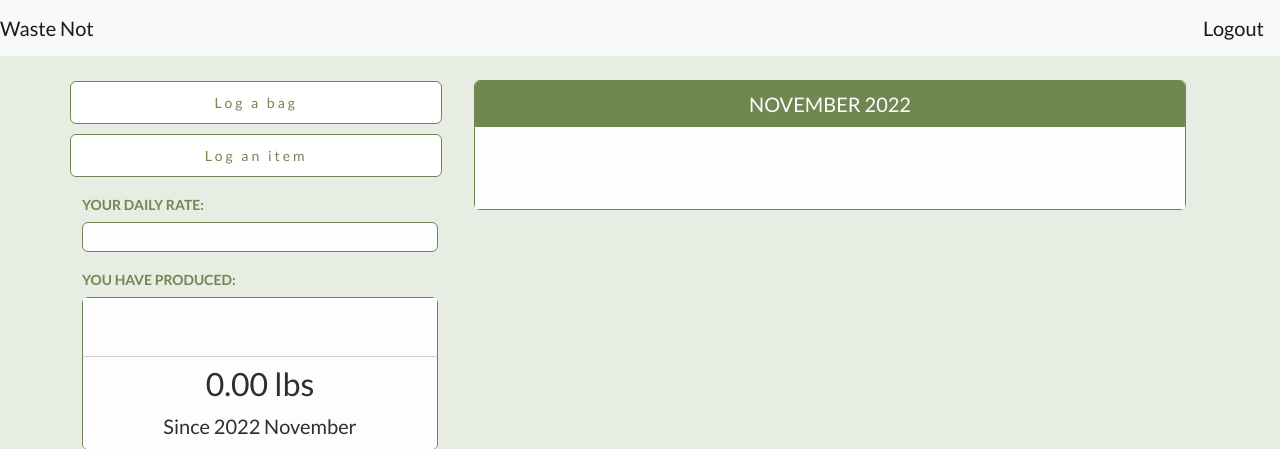
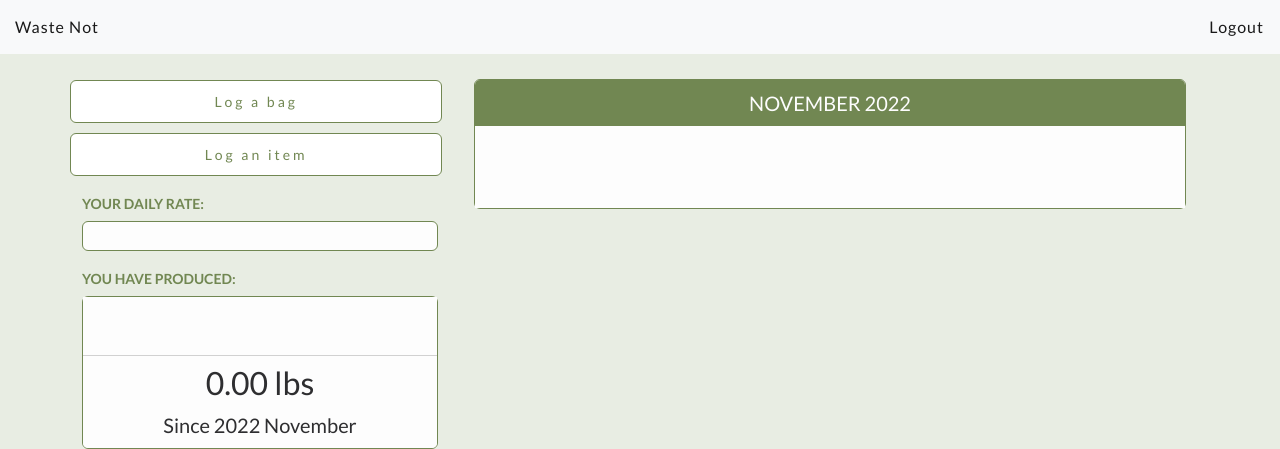
Before and after one commit to MartaSolomianko/waste-management-project, a Flask app: page /profile in a window 1280 px wide. Shown: the top 449 px of the page. Run offline with Flask 2, Linux system fonts and the light colour scheme; the visitor is signed in with stand-in values (Sample User, id 1); data comes from the database, SQL or seed files in the repository; data that the repository does not hold is empty.

Commit message:
Added styles to navigation bar

```diff
--- a/static/css/styles.css
+++ b/static/css/styles.css
@@ -4,6 +4,32 @@ body {
   background-color: #e8ede3;
 }
 
-/* TODO: alert messages
-navigation
-flash messages */
+
+.flash-msg {
+  padding-top: 10px;
+  padding-left: 70px;
+  align-items: baseline;
+
+}
+
+
+.navbar {
+  padding: 0;
+  background-color: #e8ede3;
+  position: sticky;
+  z-index: 200;
+  top: 0;
+  border-bottom: 1px solid #e8ede3;
+}
+
+.navbar .navbar-brand {
+  font-style: normal;
+  font-weight: 400;
+  font-size: 16px;
+  line-height: 44px;
+  letter-spacing: 1px;
+  display: flex;
+  align-items: center;
+  gap: 10px;
+  padding-left: 15px;
+}
--- a/templates/base.html
+++ b/templates/base.html
@@ -31,7 +31,7 @@
     {% if session.get('user_id') %}
     <!-- Navigation Bar -->
     <nav class="navbar bg-light">
-      <a class="navbar-brand">Waste Not</a>
+      <a class="navbar-brand" href="/profile">Waste Not</a>
         <!-- <a class="navbar-brand" id="user-profile" href="/profile">Profile</a> -->
         <a class="navbar-brand" id="logout-btn" href="/profile/logout">Logout</a>
       {% endif %}
```
